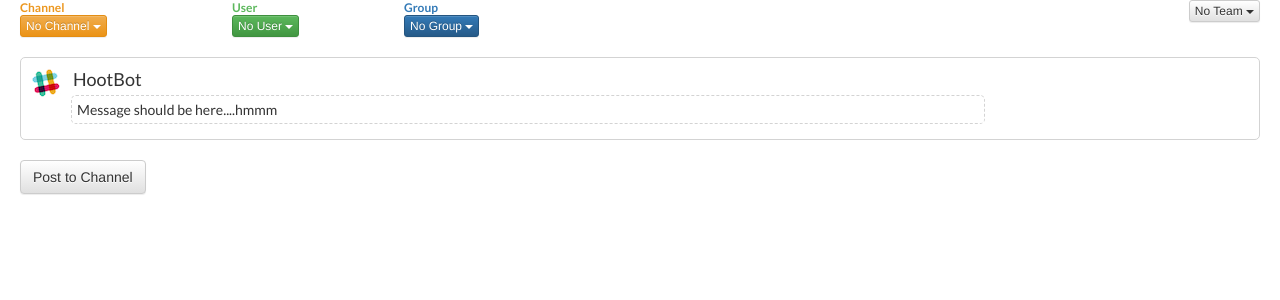
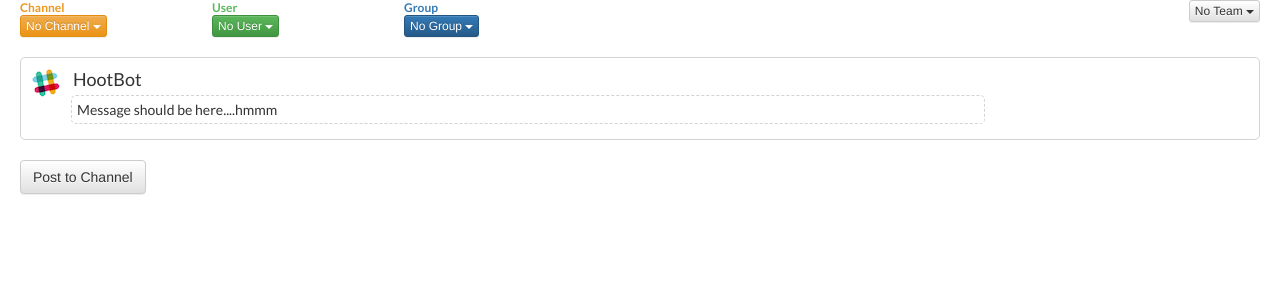
Before and after one commit to jebididas/hs-slack-app, a PHP site: page /handler.html in a window 1280 px wide. Shown: the top 300 px of the page. Run offline with PHP 8.4, Linux system fonts and the light colour scheme; some libraries are stand-ins or nearby versions.

Commit message:
another csss thing

```diff
--- a/main.css
+++ b/main.css
@@ -24,10 +24,10 @@
 }
 #post-to-user-dropdown{
 	display:inline;
-	margin-left:20px;
+	margin-left:10px;
 }
 #post-to-user-desc{
-	margin:0 40px;
+	margin:0 20px;
 	font:bold 12px Lato,arial,sans-serif;
 	color:#5cb85c;
 }
```
